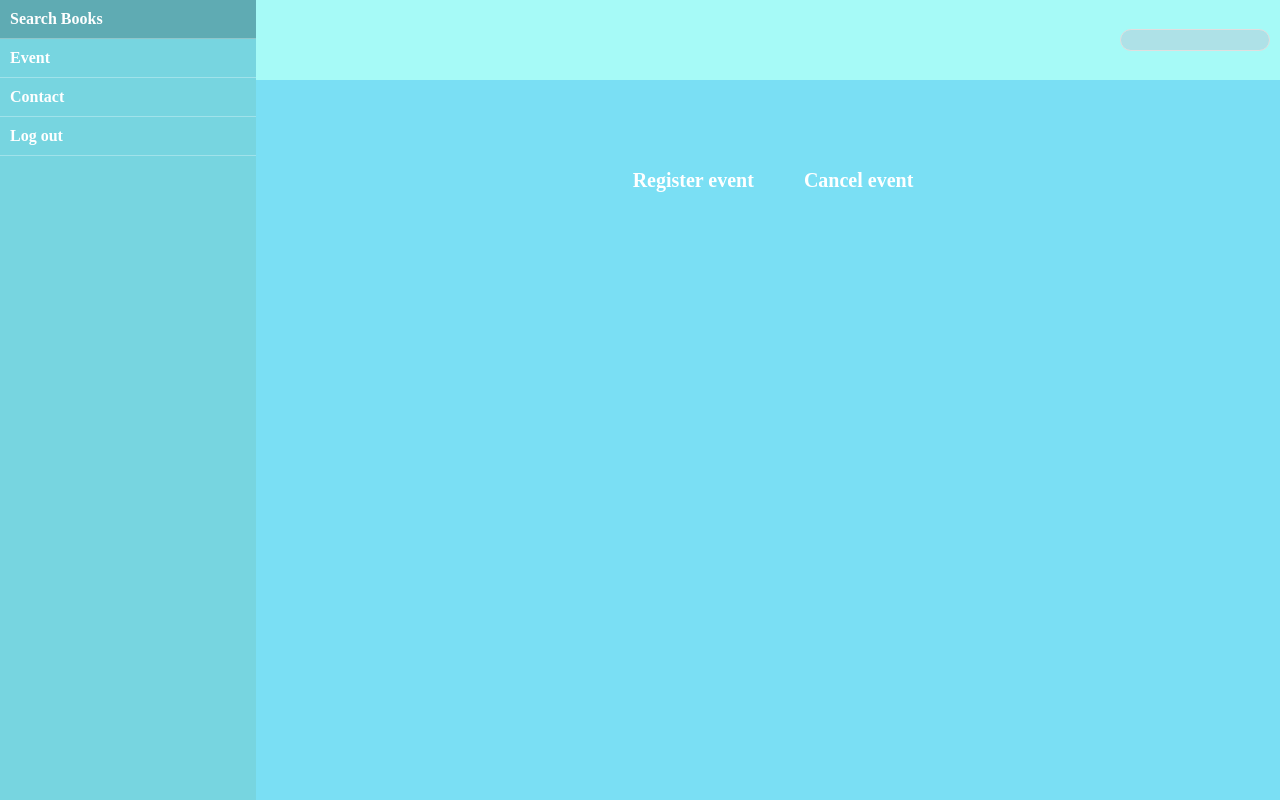
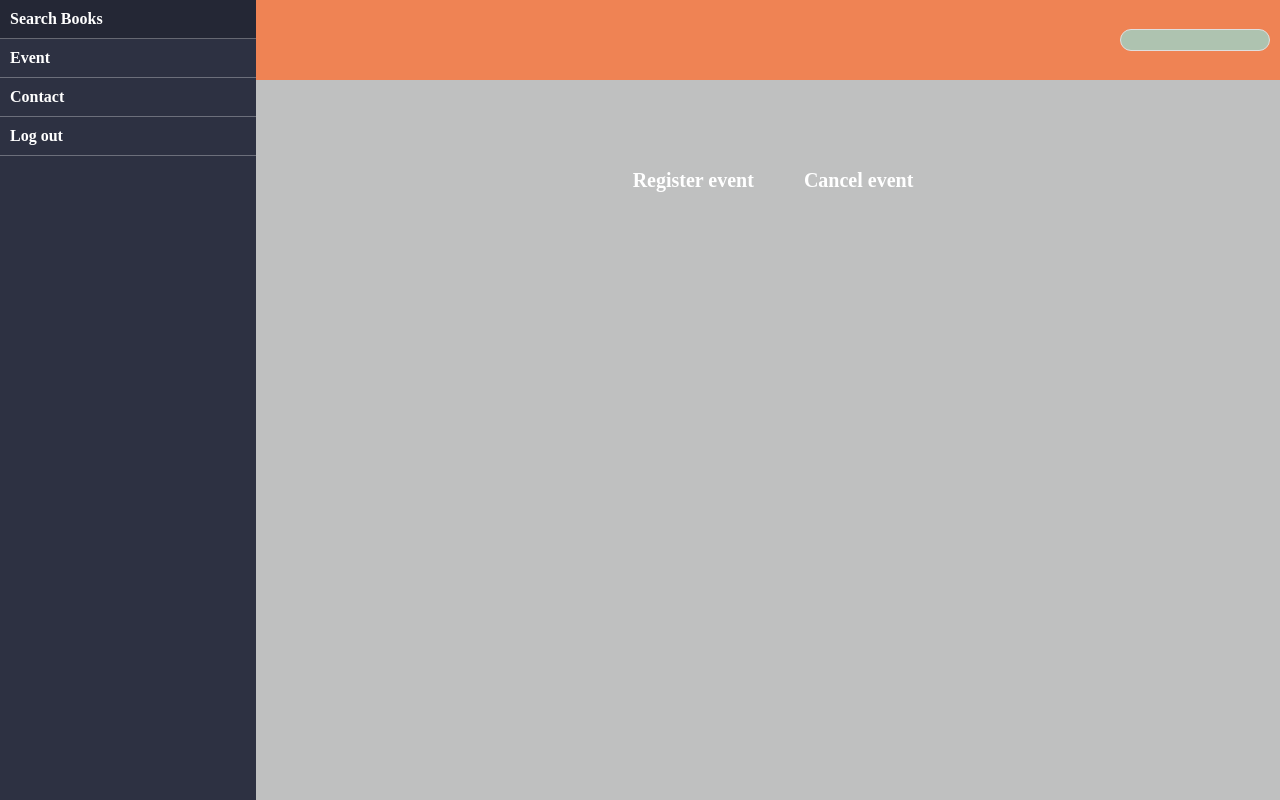
Before and after one commit to Kassaking7/eLibraryManagementSystem, a Next.js app in the folder LibraryFrontend/: page /event in a window 1280 px wide. Built offline with nearby package versions, Linux system fonts and the light colour scheme; no server answers.

Commit message:
custom css

```diff
--- a/LibraryFrontend/styles/mainPage.css
+++ b/LibraryFrontend/styles/mainPage.css
@@ -1,5 +1,5 @@
 .main-page {
-    background-color: #f4f4f4;
+    background-color: #F1FAEE;
     display: flex;
     height: 100vh;
   }
@@ -7,7 +7,7 @@
     padding: 10px;
     border: 1px solid rgb(224, 223, 223);
     border-radius: 15px;
-    background-color: #aee1e7;
+    background-color: #AEC3B0;
     text-align: center;
     font-size: 20px;
     width: 150px;
@@ -23,26 +23,26 @@
     background-color: rgba(0,0,0,0.2);
   }
   .left-side {
-    background-color: #77d5e0;
+    background-color: #2D3142;
     width: 20%;
   }
 
   .right-side {
-    background-color: #487fac;
+    background-color: #86BBD8;
     width: 80%;
     display: flex;
     flex-direction: column;
   }
 
   .top-part {
-    background-color: #a6faf7;
+    background-color: #EF8354;
     height: 10%;
     display: flex;
     justify-content: flex-end;
   }
 
   .bottom-part {
-    background-color: #d0e7e2;
+    background-color: #BFC0C0;
     height: 90%;
     display: flex;
     flex-wrap: wrap;
@@ -68,7 +68,6 @@
 
 
   .bottom-part {
-    background-color: #7adff4;
     height: 90%;
     display: flex;
     flex-wrap: wrap;
@@ -84,11 +83,11 @@
   }
 
   .book-info:hover {
-    background-color: #3cd0d3;
+    background-color: #494d60;
   }
 
   .book-info {
-    background-color: #5ec7c9;
+    background-color: #2D3142;
     height: 100px;
     width: 100%;
     text-align: center;
@@ -113,7 +112,7 @@
   }
 
   .filerBooks input {
-    background-color: aquamarine;
+    background-color: #AEC3B0;
   }
 
   .filerBooks input {
@@ -123,8 +122,11 @@
     border: 1px solid #ccc;
     margin-right: 10px;
     width: 200px;
+    color: white;
   }
-
+  .filerBooks input[type="text"]::placeholder {
+    color: rgb(255, 255, 255);
+  }
   .nexpreButtons button {
     padding: 10px;
     margin: 0 10px;
@@ -167,14 +169,14 @@
     margin-right: 10px;
     margin-bottom: 8px;
     padding: 5px 10px;
-    background-color: rgb(60, 187, 234);
+    background-color: #2D3142;
     border: none;
     border-radius: 5px;
     cursor: pointer;
   }
 
   .filter-tags button.active {
-    background-color: #0070f3;
+    background-color: #b3c5da;
     color: #fff;
   }
 
@@ -198,7 +200,7 @@
     margin-left: 20px;
     margin-top: -15px;
     padding: 10px;
-    background-color: #6bcfcf;
+    background-color: #AEC3B0;
     border: 1px solid rgb(240, 228, 228);
     border-radius: 5px;
   }
```
Also changed, not shown: LibraryFrontend/pages/signup.js (+12 -11 lines).
